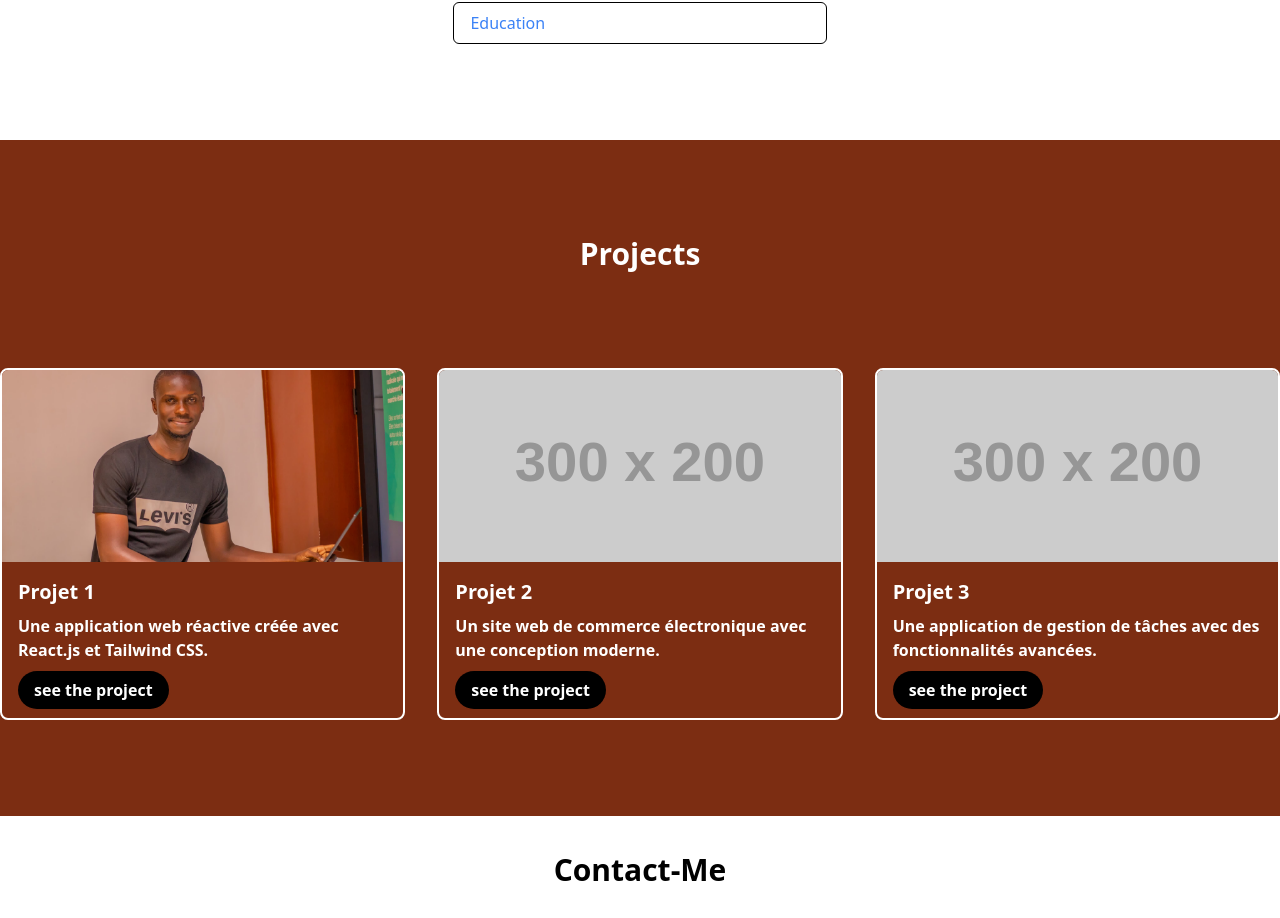
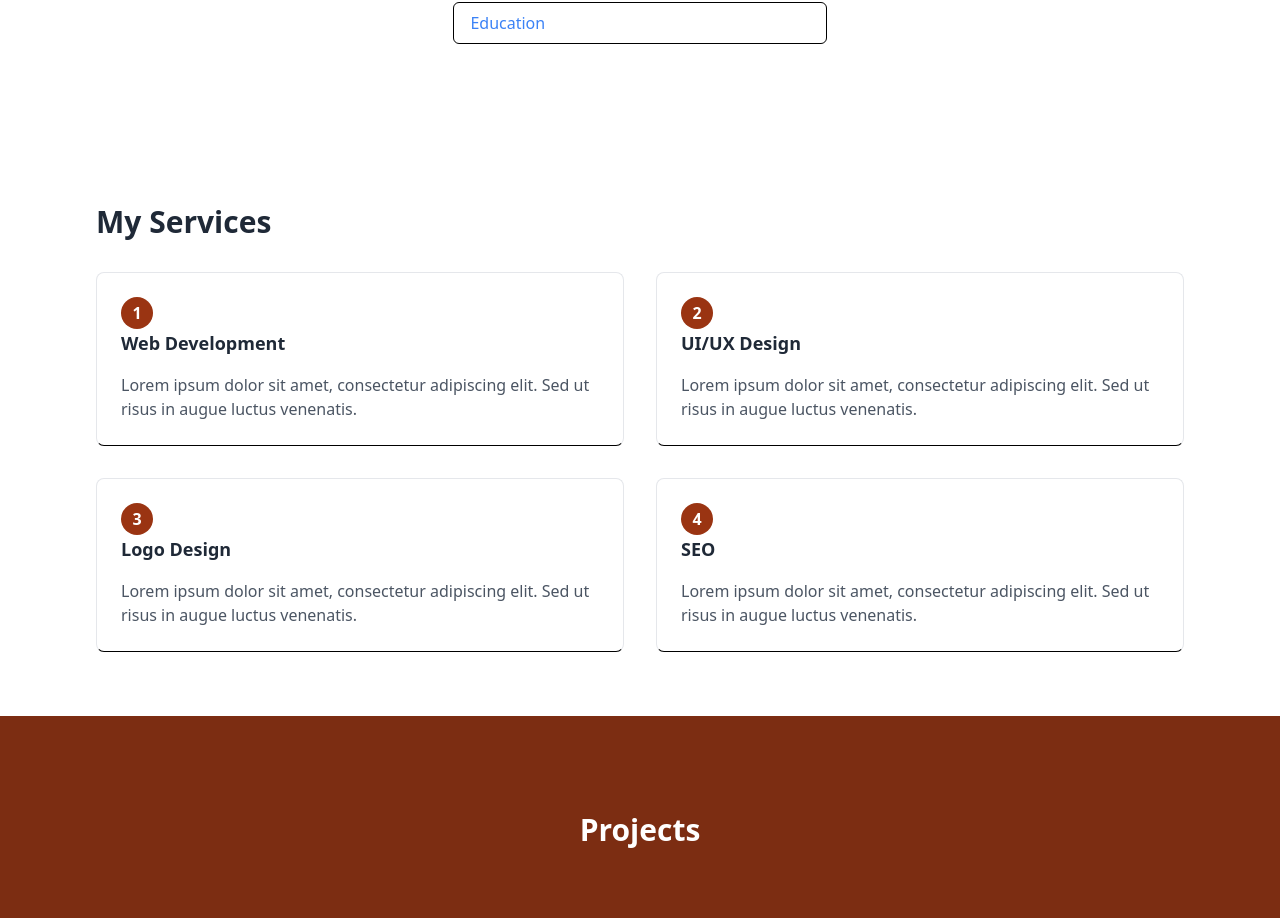
Before and after one commit to Gerardotango/New-portfolio, a React (Vite) app: page / in a window 1280 px wide. Shown: the part 1012-1930 px from the top of the page. Built offline with nearby package versions, Linux system fonts and the light colour scheme; a web font is replaced by a local one.

Commit message:
I have added a new section called Services and I have instantiated it in app.jsx.

```diff
--- a/src/App.jsx
+++ b/src/App.jsx
@@ -7,6 +7,7 @@ import Projects from './components/projets';
 import Contact from './components/contact';
 import Header from './components/header';
 import Footer from './components/footer';
+import Services from './components/services';
 
 
 import ('/src/index.css');
@@ -28,6 +29,9 @@ function App() {
         <div id="about" className="">
           <About />
         </div>
+        <div id="services" className="">
+          <Services/>
+        </div>
         <div id="projects" className="">
           <Projects />
         </div>
--- /dev/null
+++ b/src/components/services.jsx
@@ -0,0 +1,60 @@
+function Services() {
+    return(
+        <section className="bg-white py-16">
+  <div className="max-w-6xl mx-auto px-4 sm:px-6 lg:px-8">
+    <h2 className="text-3xl font-bold text-gray-800 mb-8">My Services</h2>
+    <div className="grid grid-cols-1 sm:grid-cols-2 gap-8">
+      <div className="bg-white border border-b-black rounded-lg p-6">
+        <div className="flex flex-col mb-4">
+          <div className="bg-orange-800 text-white font-bold rounded-full h-8 w-8 flex items-center justify-center mr-4">
+            1
+          </div>
+          <h3 className="text-lg font-bold text-gray-800">Web Development</h3>
+        </div>
+        <p className="text-gray-600">
+          Lorem ipsum dolor sit amet, consectetur adipiscing elit. Sed ut risus
+          in augue luctus venenatis.
+        </p>
+      </div>
+      <div className="bg-white border border-b-black rounded-lg p-6">
+        <div className="flex flex-col mb-4">
+          <div className="bg-orange-800 text-white font-bold rounded-full h-8 w-8 flex items-center justify-center mr-4">
+            2
+          </div>
+          <h3 className="text-lg font-bold text-gray-800">UI/UX Design</h3>
+        </div>
+        <p className="text-gray-600">
+          Lorem ipsum dolor sit amet, consectetur adipiscing elit. Sed ut risus
+          in augue luctus venenatis.
+        </p>
+      </div>
+      <div className="bg-white border border-b-black rounded-lg p-6">
+        <div className="flex flex-col mb-4">
+          <div className="bg-orange-800 text-white font-bold rounded-full h-8 w-8 flex items-center justify-center mr-4">
+            3
+          </div>
+          <h3 className="text-lg font-bold text-gray-800">Logo Design</h3>
+        </div>
+        <p className="text-gray-600">
+          Lorem ipsum dolor sit amet, consectetur adipiscing elit. Sed ut risus
+          in augue luctus venenatis.
+        </p>
+      </div>
+      <div className="bg-white border border-b-black rounded-lg p-6">
+        <div className="flex flex-col mb-4">
+          <div className="bg-orange-800 text-white font-bold rounded-full h-8 w-8 flex items-center justify-center mr-4">
+            4
+          </div>
+          <h3 className="text-lg font-bold text-gray-800">SEO</h3>
+        </div>
+        <p className="text-gray-600">
+          Lorem ipsum dolor sit amet, consectetur adipiscing elit. Sed ut risus
+          in augue luctus venenatis.
+        </p>
+      </div>
+    </div>
+  </div>
+</section>
+    )
+}
+export default Services;
```
